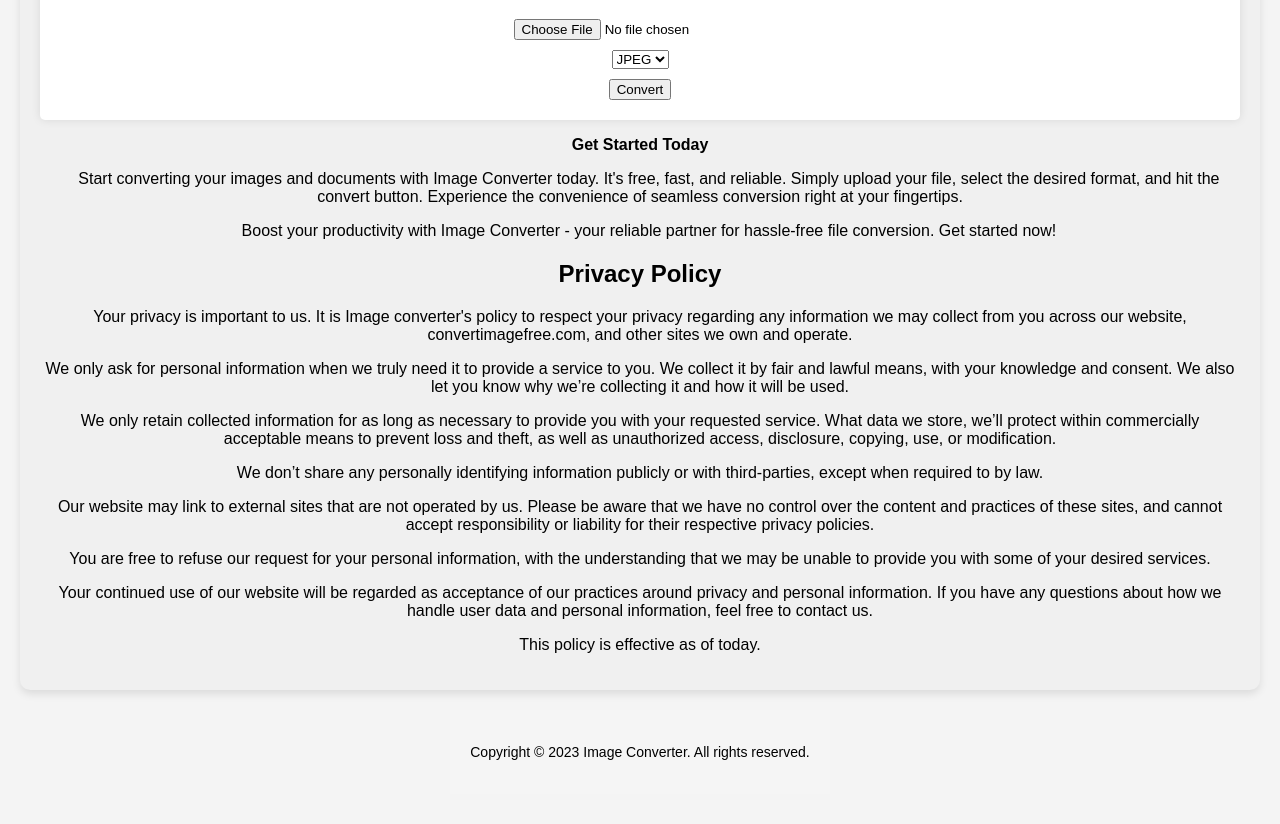
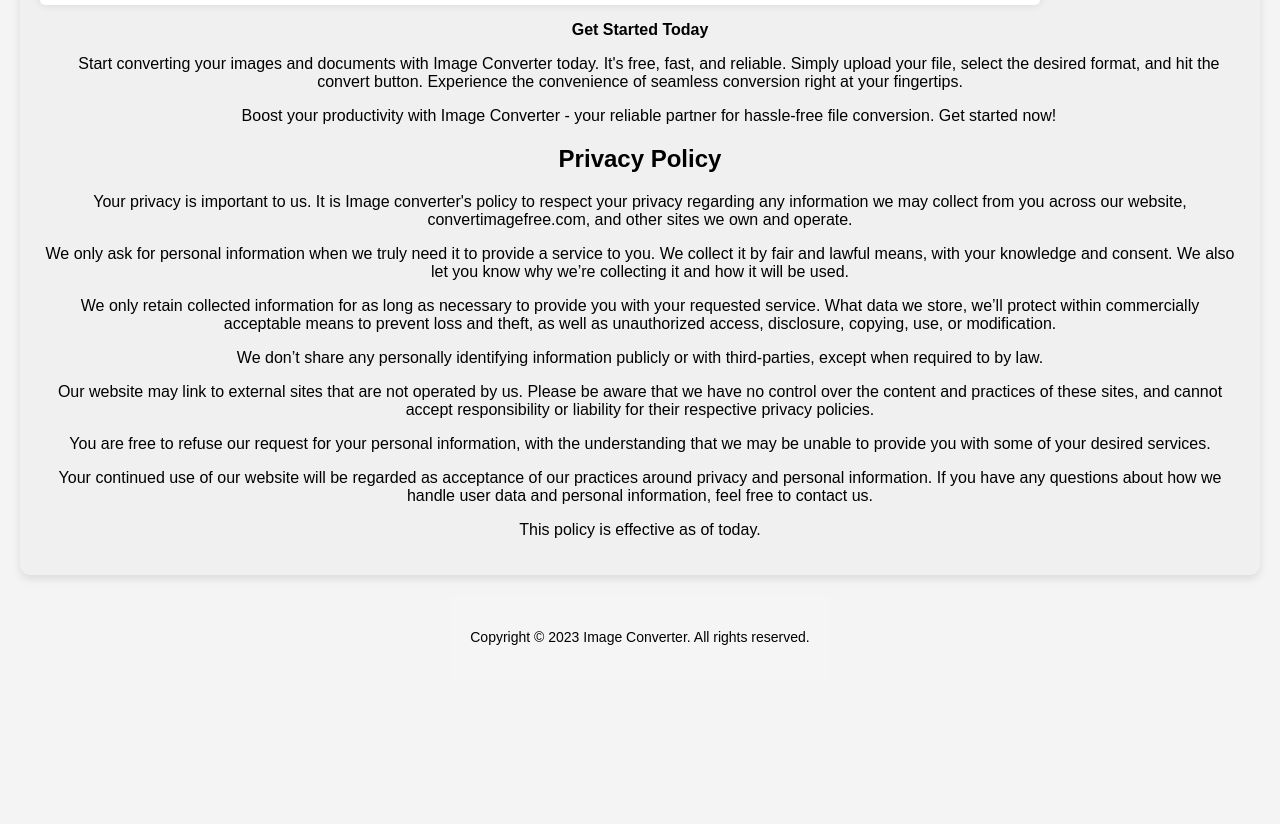
Before and after one commit to devrituals/image_converter, a website: page index.html in a window 1280 px wide. Shown: the part 292-1116 px from the top of the page. After the commit the page ends 971 px from the top, so only its background shows below. Drawn offline with nearby package versions, Linux system fonts and the light colour scheme.

Commit message:
Update css

```diff
--- a/style.css
+++ b/style.css
@@ -6,7 +6,7 @@
     display: flex;
     justify-content: center;
     align-items: center;
-				        height: 150vh;
+    min-height: 100vh; /* Changed from height: 150vh */
 }
 
 .container {
@@ -15,6 +15,7 @@
     border-radius: 5px;
     box-shadow: 0px 0px 10px rgba(0, 0, 0, 0.1);
     text-align: center;
+    max-width: 80%; /* Added max-width to prevent container from becoming too wide */
 }
 
 h1 {
```
Lines whose indentation alone changed are shown as unchanged.
